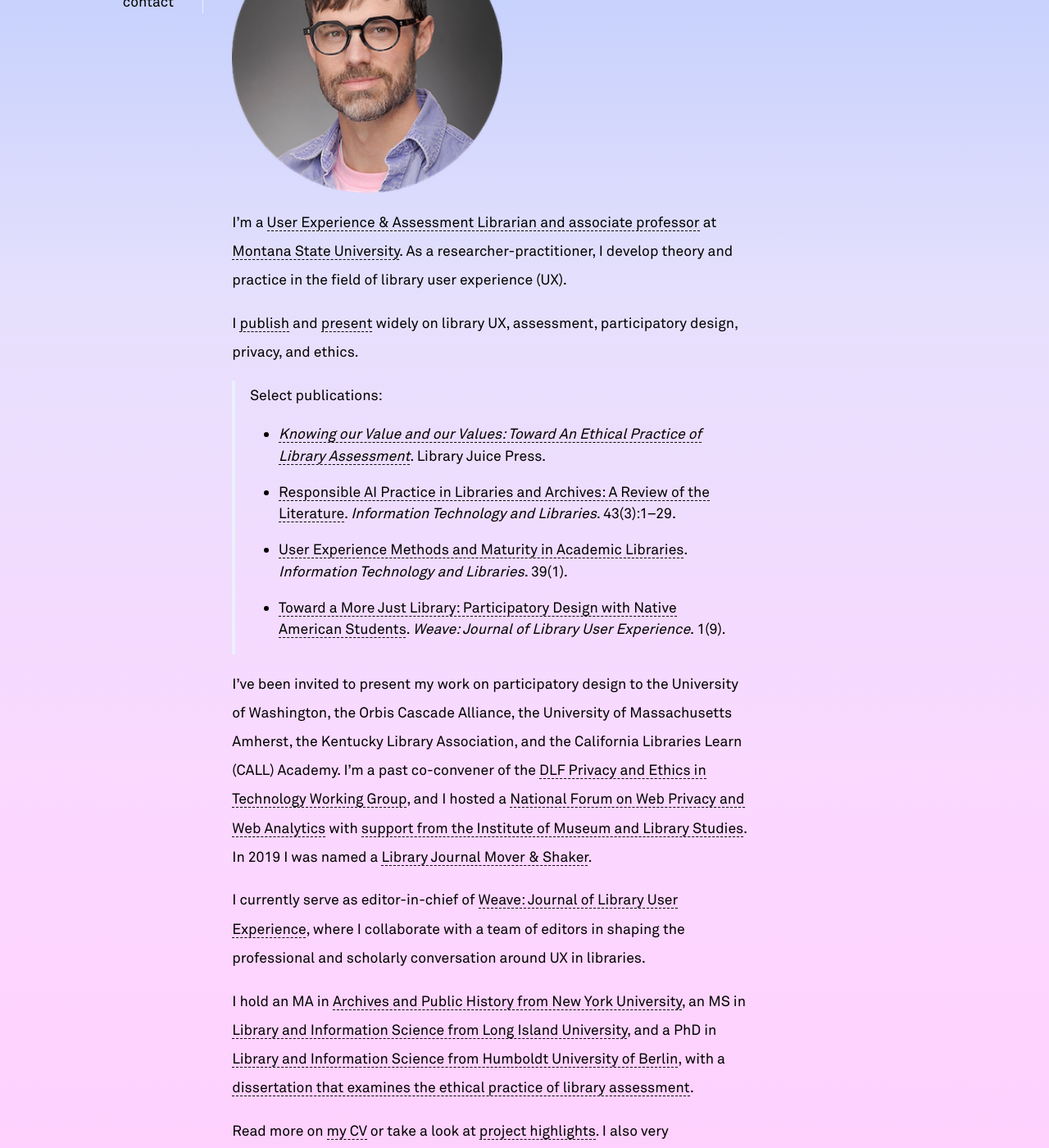
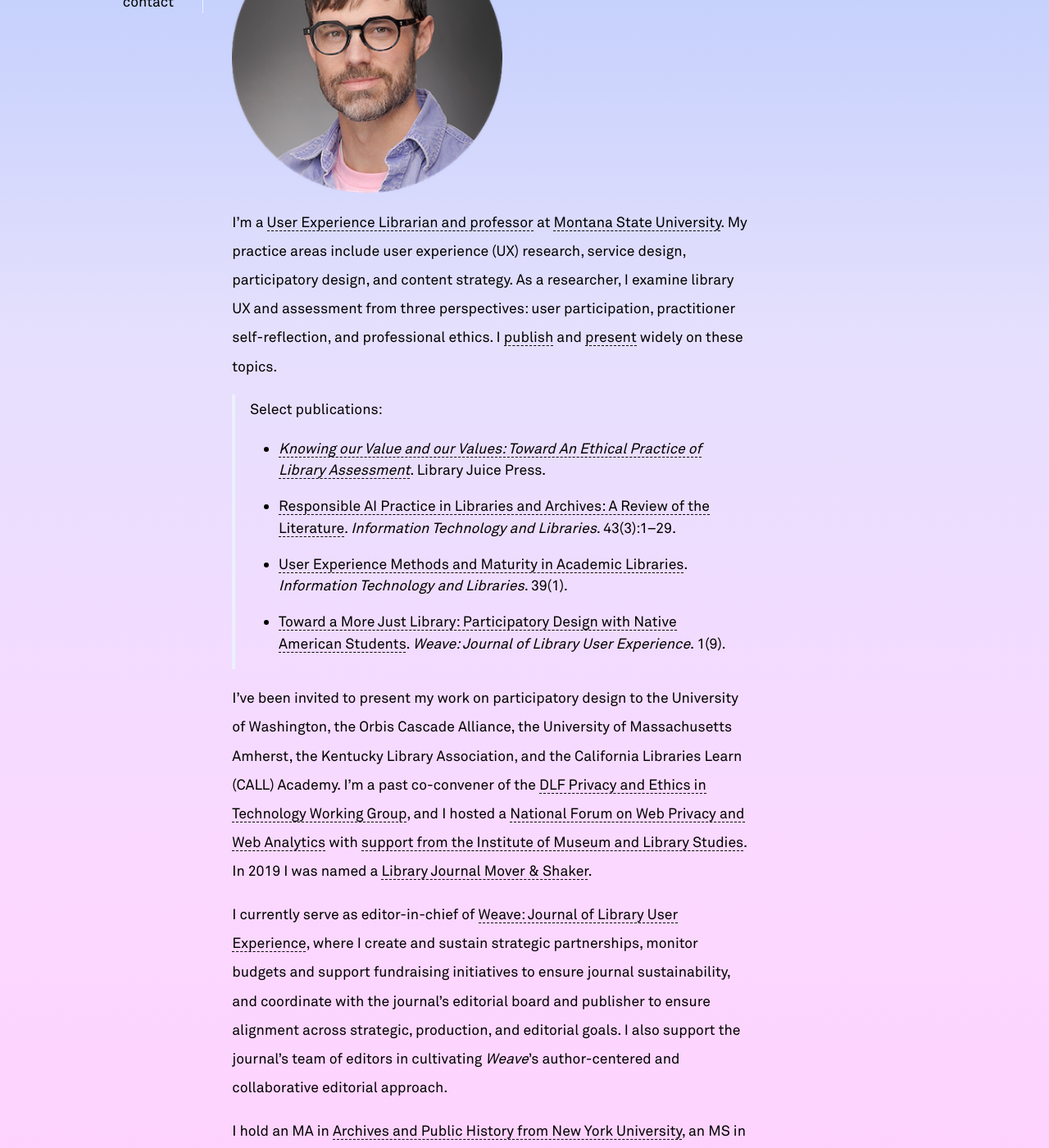
Before and after one commit to swyoung/swyoung.github.io, a Jekyll site: the page built from _pages/about.md, in a window 1280 px wide and 1400 px high, scrolled down 227 px. Shown: the whole window at 82% size. Built offline with Jekyll 4.4.1, drawn with Linux system fonts in a browser that asks for light colours; nearby versions of some CDN libraries; a style sheet for code colours, icons or effects is not loaded.

Commit message:
Update about.md
updated weave description

```diff
--- a/_pages/about.md
+++ b/_pages/about.md
@@ -1,16 +1,14 @@
 ---
 layout: default
 title:  Scott W. H. Young - About
-description: Professional bio for Scott W. H. Young, UX & Assessment Librarian at Montana State University.
+description: Professional bio for Scott W. H. Young, UX Librarian at Montana State University.
 ---
 
 # About
 
 ![profile image](../assets/img/profile_circle_small.png)
 
-I’m a [User Experience & Assessment Librarian and associate professor](https://www.lib.montana.edu/directory/1524782/scott-w.-h.-young) at [Montana State University](https://www.montana.edu). As a researcher-practitioner, I develop theory and practice in the field of library user experience (UX).
-
-I [publish](/cv#publications) and [present](/cv#presentations) widely on library UX, assessment, participatory design, privacy, and ethics.
+I’m a [User Experience Librarian and professor](https://www.lib.montana.edu/directory/1524782/scott-w.-h.-young) at [Montana State University](https://www.montana.edu). My practice areas include user experience (UX) research, service design, participatory design, and content strategy. As a researcher, I examine library UX and assessment from three perspectives: user participation, practitioner self-reflection, and professional ethics. I [publish](/cv#publications) and [present](/cv#presentations) widely on these topics.
 
 >Select publications:
 - <em><a href="https://litwinbooks.com/books/knowing-our-value-and-our-values/">Knowing our Value and our Values: Toward An Ethical Practice of Library Assessment</a></em>. Library Juice Press.
@@ -20,7 +18,7 @@ I [publish](/cv#publications) and [present](/cv#presentations) widely on library
 
 I’ve been invited to present my work on participatory design to the University of Washington, the Orbis Cascade Alliance, the University of Massachusetts Amherst, the Kentucky Library Association, and the California Libraries Learn (CALL) Academy. I’m a past co-convener of the [DLF Privacy and Ethics in Technology Working Group](https://wiki.diglib.org/Privacy_and_Ethics_in_Technology), and I hosted a [National Forum on Web Privacy and Web Analytics](https://www.lib.montana.edu/privacy-forum/) with [support from the Institute of Museum and Library Studies](https://www.imls.gov/grants/awarded/lg-73-18-0100-18). In 2019 I was named a [Library Journal Mover & Shaker](https://www.libraryjournal.com/story/scott-w-h-young-movers-shakers-2019-innovators).
 
-I currently serve as editor-in-chief of [Weave: Journal of Library User Experience](http://weaveux.org/), where I collaborate with a team of editors in shaping the professional and scholarly conversation around UX in libraries.
+I currently serve as editor-in-chief of [Weave: Journal of Library User Experience](http://weaveux.org/), where I create and sustain strategic partnerships, monitor budgets and support fundraising initiatives to ensure journal sustainability, and coordinate with the journal's editorial board and publisher to ensure alignment across strategic, production, and editorial goals. I also support the journal's team of editors in cultivating <em>Weave</em>'s author-centered and collaborative editorial approach.
 
 I hold an MA in [Archives and Public History from New York University](https://wp.nyu.edu/nyuhistoryma/aph-program-details/), an MS in [Library and Information Science from Long Island University](https://www.liu.edu/palmer), and a PhD in [Library and Information Science from Humboldt University of Berlin](https://www.ibi.hu-berlin.de/en/about-us), with a [dissertation that examines the ethical practice of library assessment](https://doi.org/10.18452/25372).
 
```
